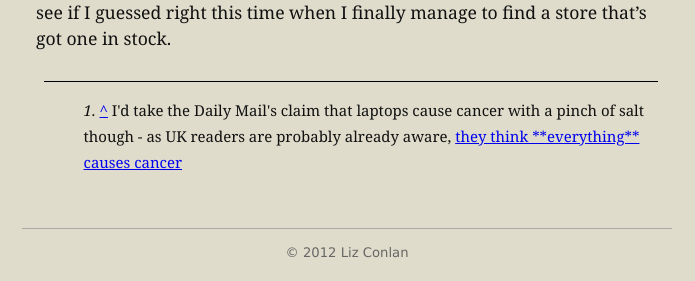
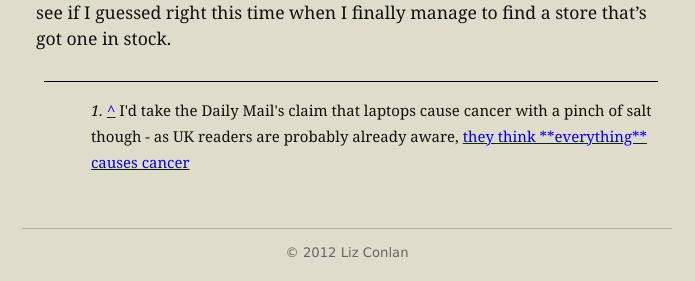
Before and after one commit to lizconlan/lizconlan.github.com, a Jekyll site: the page built from _posts/2012-11-03-a-few-thoughts-on-tablets.md, in a window 1280 px wide. Shown: the part 2227-2508 px from the top of the page, without its empty margins (293-988 px from the left). Built offline with Jekyll 4.4.1, drawn with Linux system fonts in a browser that asks for light colours.

Commit message:
tinkering with post css

```diff
--- a/_layouts/post.html
+++ b/_layouts/post.html
@@ -16,7 +16,8 @@
       div.intro>p:first-of-type:first-letter{font-size:270%;font-weight:bold;float:left;margin-top:0.26em;margin-right:0.1em;color:#666}
       article{display:block;position:relative;padding:0 0.8em}
       span.post_date{display:block;position:absolute;text-align:center;top:-3.4em;right:0.5em;font-size:0.85em;color:#666}
-      ul#footnotes{margin-top:2em;border-top:1px solid black;list-style:none;padding-top:1em;font-size:0.85em;margin-left:0.5em;}
+      ul#footnotes{margin-top:2em;border-top:1px solid black;list-style:none;padding-top:1em;font-size:0.85em;margin-left:0.5em}
+      ul#footnotes li {margin-left: 0.5em}
     </style>
     <script type="text/javascript">
       var _gaq = _gaq || [];
```
